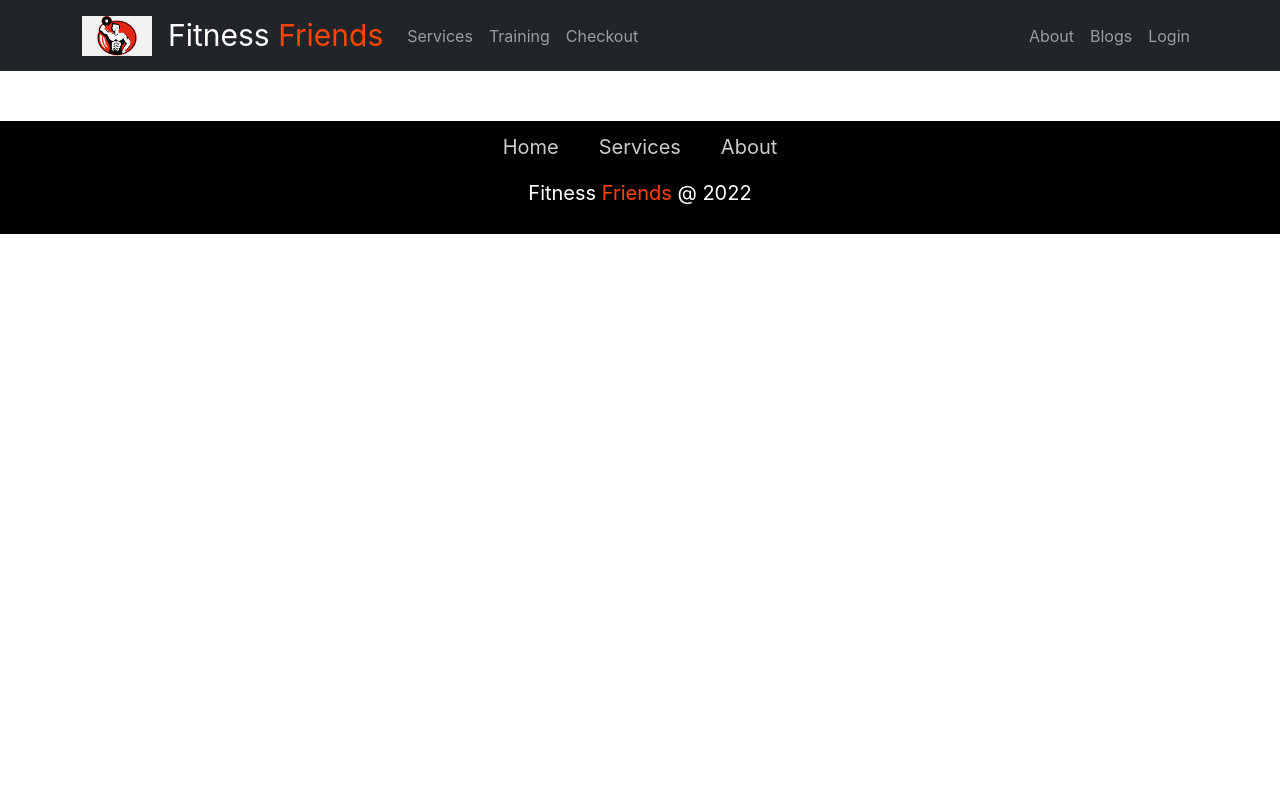
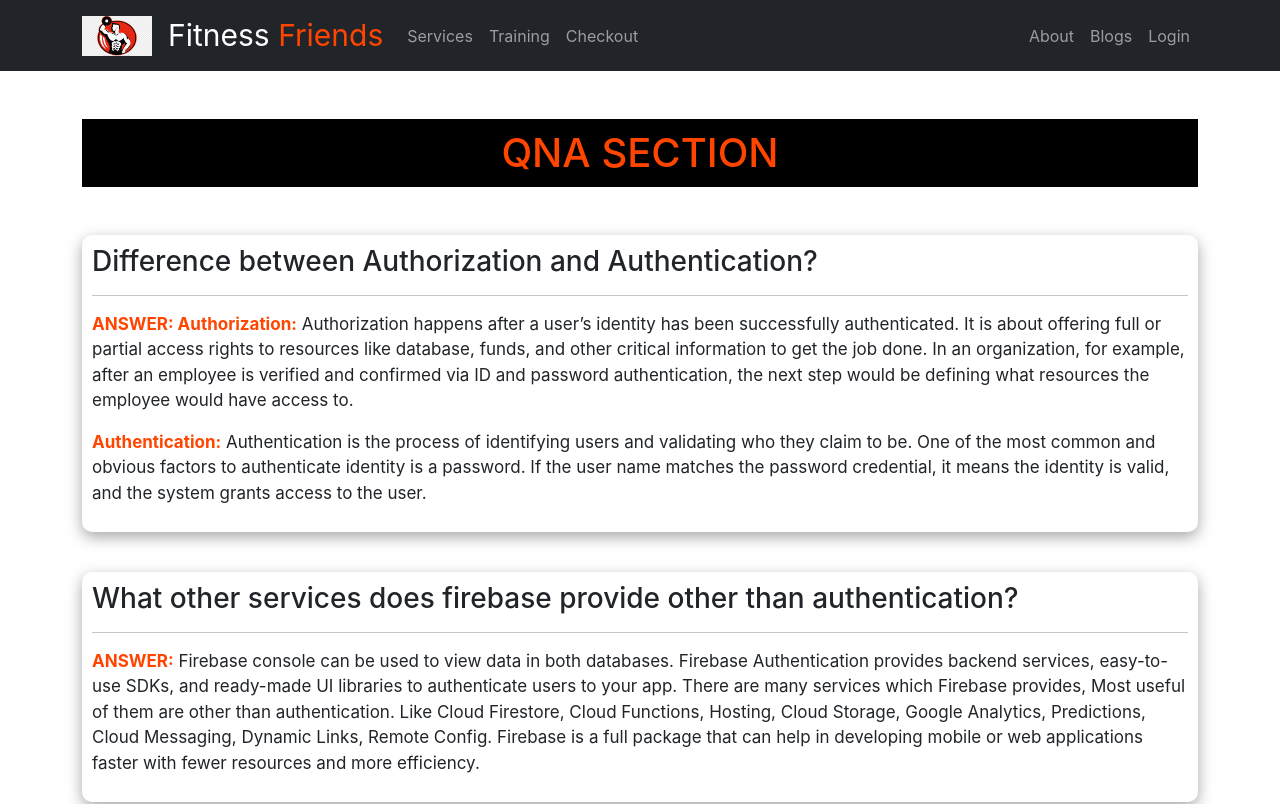
Before and after one commit to Afzal-Hossen-Hasib/Seven_Gym_Trainer, a React (Create React App) app: page /blog in a window 1280 px wide. Shown: the top 804 px of the page. Built offline with nearby package versions, Linux system fonts and the light colour scheme; no server answers.

Commit message:
qna section added

```diff
--- a/src/Pages/Shared/Blog/Blog.css
+++ b/src/Pages/Shared/Blog/Blog.css
@@ -0,0 +1,21 @@
+.qna-title {
+    background-color: black;
+    color: orangered;
+    padding: 10px 0;
+}
+
+.qna-section {
+    box-shadow: rgba(0, 0, 0, 0.35) 0px 5px 15px;
+    padding: 10px;
+    border-radius: 10px;
+    margin-bottom: 40px;
+}
+
+.qna-section p {
+    font-size: 17px;
+}
+
+.qna-section span {
+    color: orangered;
+    font-weight: bold;
+}
--- a/src/Pages/Shared/Blog/Blog.js
+++ b/src/Pages/Shared/Blog/Blog.js
@@ -1,11 +1,35 @@
-import React from 'react';
+import React from "react";
+import './Blog.css'
 
 const Blog = () => {
-    return (
-        <div>
+  return (
+    <div className="container">
+      <h1 className="qna-title text-center mb-5">QNA SECTION</h1>
+      <div className="qna-section">
+        <h3>Difference between Authorization and Authentication? <hr /></h3>
+        <p>
+          <span>ANSWER: Authorization:</span> Authorization happens after a
+          user’s identity has been successfully authenticated. It is about
+          offering full or partial access rights to resources like database,
+          funds, and other critical information to get the job done. In an
+          organization, for example, after an employee is verified and confirmed
+          via ID and password authentication, the next step would be defining
+          what resources the employee would have access to. </p>
+          <p> <span>Authentication:</span> Authentication is the process of identifying users and validating who they claim to be. One of the most common and obvious factors to authenticate identity is a password. If the user name matches the password credential, it means the identity is valid, and the system grants access to the user.
+        </p>
+      </div>
 
-        </div>
-    );
+      <div className="qna-section">
+          <h3>What other services does firebase provide other than authentication? <hr /></h3>
+          <p><span>ANSWER:</span> Firebase console can be used to view data in both databases. Firebase Authentication provides backend services, easy-to-use SDKs, and ready-made UI libraries to authenticate users to your app. There are many services which Firebase provides, Most useful of them are other than authentication. Like Cloud Firestore, Cloud Functions, Hosting, Cloud Storage, Google Analytics, Predictions, Cloud Messaging, Dynamic Links, Remote Config. Firebase is a full package that can help in developing mobile or web applications faster with fewer resources and more efficiency.</p>
+      </div>
+
+      <div className="qna-section">
+          <h3>Why are you using firebase? What other options do you have to implement authentication? <hr /></h3>
+          <p><span>ANSWER:</span> Firebase Authentication provides backend services, easy-to-use SDKs, and ready-made UI libraries to authenticate users to your app. It supports authentication using passwords, phone numbers, popular federated identity providers like Google, Facebook and Twitter, and more. Firebase Authentication makes it easier to get your users signed-in without having to understand the complexities behind implementing your own authentication system.</p>
+      </div>
+    </div>
+  );
 };
 
 export default Blog;
```
